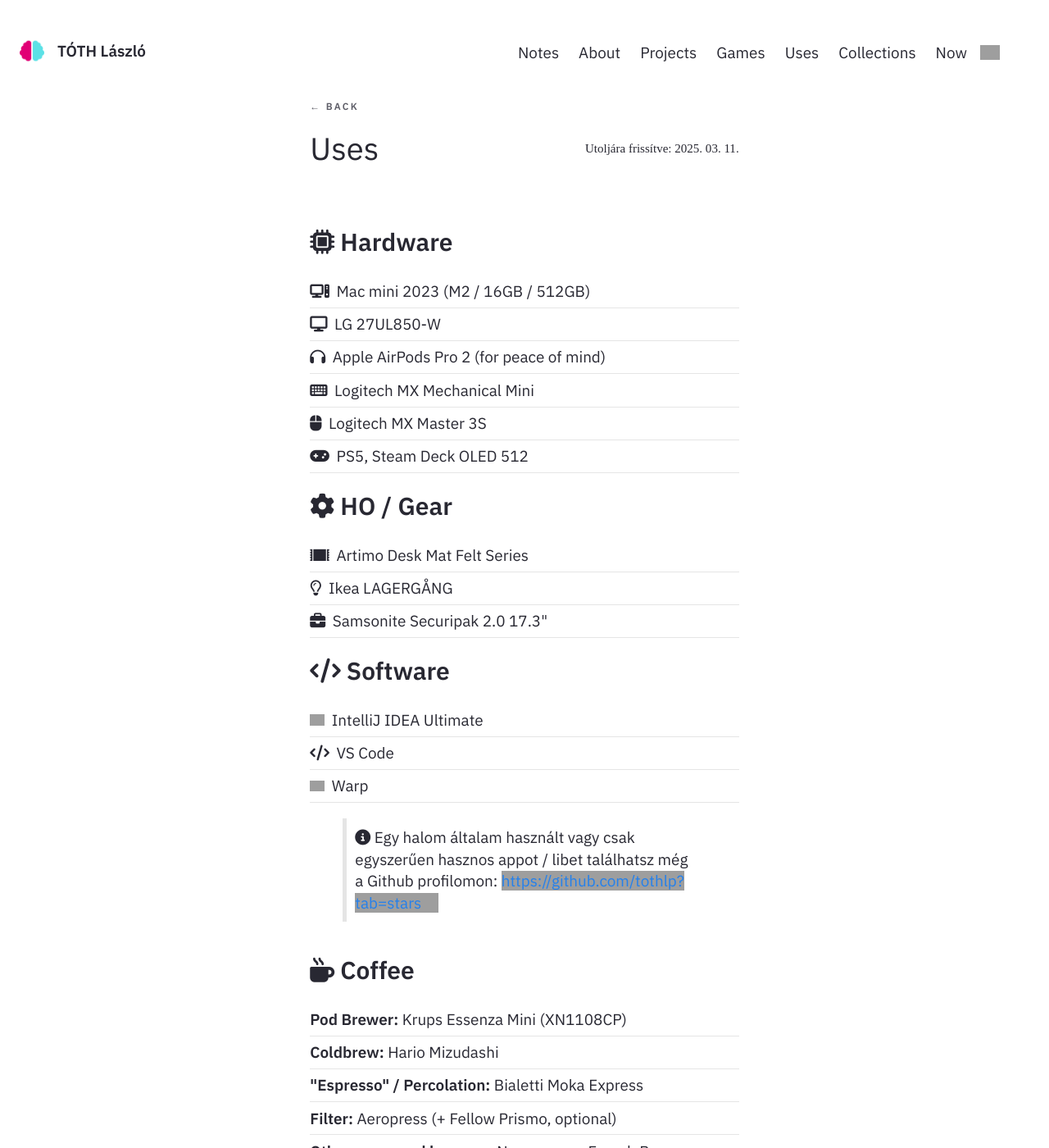
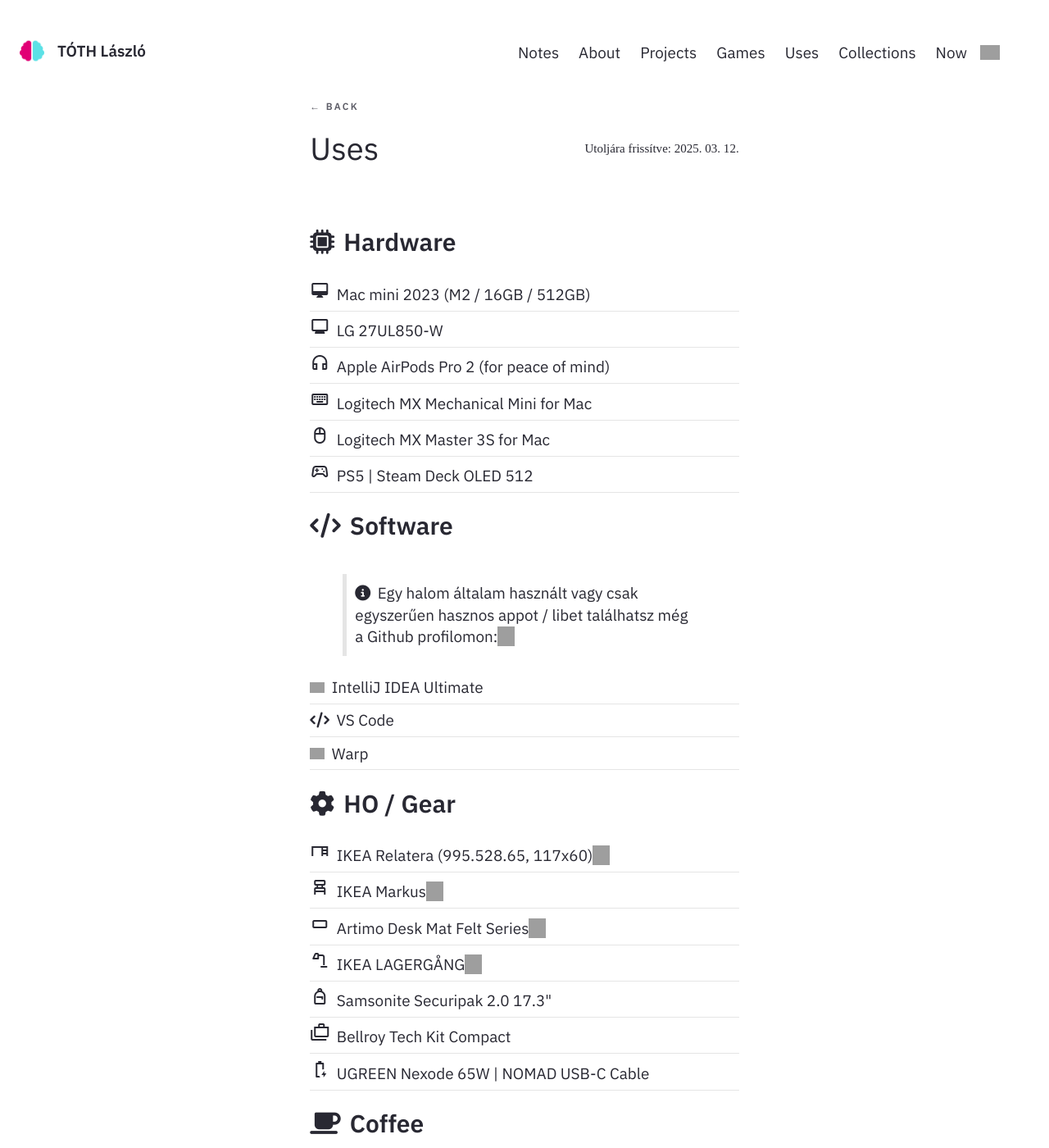
Before and after one commit to tothlp/tothlp.github.io, a Jekyll site: the page built from _notes/lists/uses.md, in a window 1280 px wide and 1400 px high. Shown: the whole window at 82% size. Built offline with Jekyll 4.4.1, drawn with Linux system fonts in a browser that asks for light colours; nearby versions of some CDN libraries; some of the changed text lies outside the part shown; grey boxes are pictures that could not be loaded.

Commit message:
feat: make uses fully customizable by using only the data yml

```diff
--- a/_data/gear.yml
+++ b/_data/gear.yml
@@ -1,32 +1,71 @@
-hardware:
+- category: Hardware
+  fa_icon: fas fa-microchip
+  items:
   - name: Mac mini 2023 (M2 / 16GB / 512GB)
-    fa_icon: fas fa-computer
-    simple_icon:
+    material: desktop_mac
   - name: LG 27UL850-W
-    fa_icon: fas fa-display
-    simple_icon:
+    material: monitor
   - name: Apple AirPods Pro 2 (for peace of mind)
-    fa_icon: fas fa-headphones
-    simple_icon:
-  - name: Logitech MX Mechanical Mini
-    fa_icon: fas fa-keyboard
-    simple_icon:
-  - name: Logitech MX Master 3S
-    fa_icon: fas fa-mouse
-    simple_icon:
-  - name: PS5, Steam Deck OLED 512
-    fa_icon: fa-solid fa-gamepad
-software:
+    material: headphones
+  - name: Logitech MX Mechanical Mini for Mac
+    material: keyboard
+  - name: Logitech MX Master 3S for Mac
+    material: mouse
+  - name: PS5 | Steam Deck OLED 512
+    material: sports_esports
+
+- category: Software
+  fa_icon: fas fa-code
+  info: Egy halom általam használt vagy csak egyszerűen hasznos appot / libet találhatsz még a Github profilomon
+  info_url: https://github.com/tothlp?tab=stars
+  items:
   - name: IntelliJ IDEA Ultimate
     simple_icon: intellijidea/white
   - name: VS Code
     fa_icon: fas fa-code
   - name: Warp
     simple_icon: warp/white
-gear:
+
+- category: HO / Gear
+  fa_icon: fas fa-gear
+  items:
+  - name: IKEA Relatera (995.528.65, 117x60)
+    material: desk
+    url: https://www.ikea.com/hu/hu/p/relatera-asztal-uelo-allomunkahoz-feher-s99552865/
+  - name: IKEA Markus
+    material: chair_alt
+    url: https://www.ikea.com/hu/hu/p/markus-irodai-szek-vissle-soetetszuerke-70261150/
   - name: Artimo Desk Mat Felt Series
-    fa_icon: fa-solid fa-rug
-  - name: Ikea LAGERGÅNG
-    fa_icon: fa-regular fa-lightbulb
+    material: crop_16_9
+    url: https://artimo.design/products/desk-mat-felt-series?variant=46710248079694
+  - name: IKEA LAGERGÅNG
+    material: table_lamp
+    url: https://www.ikea.com/hu/hu/p/lagergang-led-es-lampa-monitorhoz-fenyereje-szabh-tuerkiz-10542422/
   - name: Samsonite Securipak 2.0 17.3"
-    fa_icon: fa-solid fa-briefcase
+    material: personal_bag
+  - name: Bellroy Tech Kit Compact
+    material: cases
+  - name: UGREEN Nexode 65W | NOMAD USB-C Cable
+    material: battery_charging_full
+
+- category: Coffee
+  fa_icon: fas fa-coffee
+  info: Receptek, egyéb kávés tartalmak
+  info_url: /coffee
+  items:
+    - label: Pod Brewer
+      name: Krups Essenza Mini (XN1108CP)
+    - label: Coldbrew
+      name: Hario Mizudashi
+    - label: Espresso - Percolation
+      name: Bialetti Moka Express
+    - label: Filter
+      name: Aeropress (+ Fellow Prismo, optional)
+    - label: Other, non-used brewers
+      name: Nanopresso, French Press
+    - label: Scale
+      name: Timemore Black Mirror Basic
+    - label: Grinder
+      name: 1Zpresso JX
+    - label: Kettle
+      name: Tchibo (98096) elektromos hattyúnyakú vízforraló
--- a/_layouts/Post.html
+++ b/_layouts/Post.html
@@ -37,6 +37,7 @@
     <link href="{{ site.baseurl }}/assets/css/Util.css" rel="stylesheet" media="all" class="default" />
     <link href="{{ site.baseurl }}/assets/css/vendor/Katex.css" rel="stylesheet" media="all" class="default" />
     <script src="https://kit.fontawesome.com/e1ff1f6e50.js" crossorigin="anonymous"></script>
+    <link href="https://fonts.googleapis.com/css2?family=Material+Symbols+Outlined" rel="stylesheet" />
 
     <!--[if IE]>
         <link href="/assets/css/ie-target.css" rel="stylesheet" type="text/css"/>
--- a/_notes/lists/uses.md
+++ b/_notes/lists/uses.md
@@ -1,69 +1,53 @@
 ---
 title: Uses
 format: list
-description: "Utoljára frissítve: 2025. 03. 11."
+description: "Utoljára frissítve: 2025. 03. 12."
 permalink: /uses
 ---
 
-## <i class="fas fa-microchip"></i> Hardware
-
+{% for category in site.data.gear %}
+<h2>
+    {% if category.fa_icon %}
+        <i class="icon-left {{category.fa_icon}}"></i>
+    {% elsif category.simple_icon %}
+        <img src="https://cdn.simpleicons.org/{{category.simple_icon}}" class="icon-left" style="width: 18px;">
+    {% elsif category.material %}
+        <i class="icon-left material-symbols-outlined">{{category.material}}</i>
+    {% endif %}
+    {{category.category}}
+</h2>
+{% if category.info %}
+<blockquote>
+    <i class="fas fa-info-circle icon-left"></i> {{category.info}}:
+    {% if category.info_url %}
+        {% capture starts_with_slash %}
+          {{ category.info_url | slice: 0 | strip }}
+        {% endcapture %}
+        {% if starts_with_slash contains '/' %}
+            <a href="{{category.info_url | relative_url}}">{{category.info_url}}</a>
+        {% else %}
+            <a href="{{category.info_url}}"></a>
+        {% endif %}
+    {% endif %}
+</blockquote>
+{% endif %}
 <ul>
-{% for entry in site.data.gear.hardware %}
-<li>
-    {% if entry.fa_icon %}
-    <i class="icon-left {{entry.fa_icon}}"></i>
-    {% endif %}
-    {% if entry.simple_icon %}
-    <img src="https://cdn.simpleicons.org/{{entry.simple_icon}}" class="icon-left">
-    {% endif %}
-    {{entry.name}}
-</li>
+{% for entry in category.items %}
+    <li>
+        {% if entry.fa_icon %}
+            <i class="icon-left {{entry.fa_icon}}"></i>
+        {% elsif entry.simple_icon %}
+            <img src="https://cdn.simpleicons.org/{{entry.simple_icon}}" class="icon-left" style="width: 18px;">
+        {% elsif entry.material %}
+            <i class="icon-left material-symbols-outlined">{{entry.material}}</i>
+        {% elsif entry.label %}
+            <b>{{entry.label}}:</b>
+        {% endif %}
+        {{entry.name}}
+        {% if entry.url %}
+         <a href="{{entry.url}}" target="_blank"></a>
+        {% endif %}
+    </li>
 {% endfor %}
 </ul>
-
-## <i class="fas fa-gear"></i> HO / Gear
-
-<ul>
-{% for entry in site.data.gear.gear %}
-<li>
-    {% if entry.fa_icon %}
-    <i class="icon-left {{entry.fa_icon}}"></i>
-    {% endif %}
-    {% if entry.simple_icon %}
-    <img src="https://cdn.simpleicons.org/{{entry.simple_icon}}" class="icon-left">
-    {% endif %}
-    {{entry.name}}
-</li>
 {% endfor %}
-</ul>
-
-## <i class="fas fa-code"></i> Software
-
-<ul>
-{% for entry in site.data.gear.software %}
-<li>
-    {% if entry.fa_icon %}
-    <i class="icon-left {{entry.fa_icon}}"></i>
-    {% endif %}
-    {% if entry.simple_icon %}
-    <img src="https://cdn.simpleicons.org/{{entry.simple_icon}}" class="icon-left" style="width: 18px;">
-    {% endif %}
-    {{entry.name}}
-</li>
-{% endfor %}
-</ul>
-
-> <i class="fas fa-info-circle"></i> Egy halom általam használt vagy csak egyszerűen hasznos appot / libet találhatsz még a Github profilomon: <a href="https://github.com/tothlp?tab=stars" alt="Github Stars">https://github.com/tothlp?tab=stars</a>
-
-## <i class="fa-solid fa-mug-hot"></i><a name="coffee"></a> Coffee
-
-* **Pod Brewer:** Krups Essenza Mini (XN1108CP)
-* **Coldbrew:** Hario Mizudashi
-* **"Espresso" / Percolation:** Bialetti Moka Express
-* **Filter:**  Aeropress (+ Fellow Prismo, optional)
-* **Other, non-used brewers:** Nanopresso, French Press
-* **Scale:** Timemore Black Mirror Basic
-* **Grinder:** 1Zpresso JX
-* **Kettle:** Tchibo (98096) elektromos hattyúnyakú vízforraló
-
-> <i class="fas fa-info-circle"></i> More coffee content: [[Coffee]]
```
